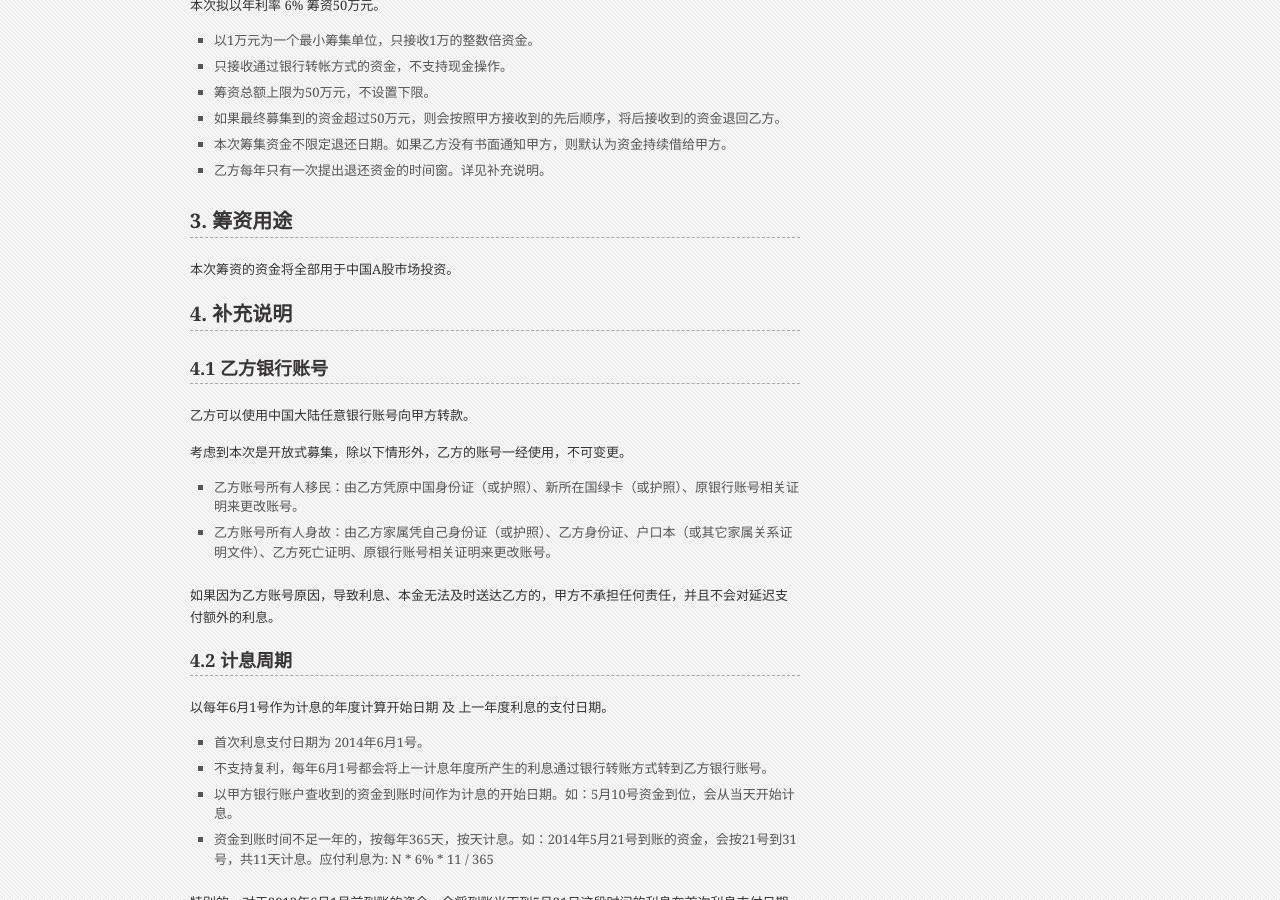
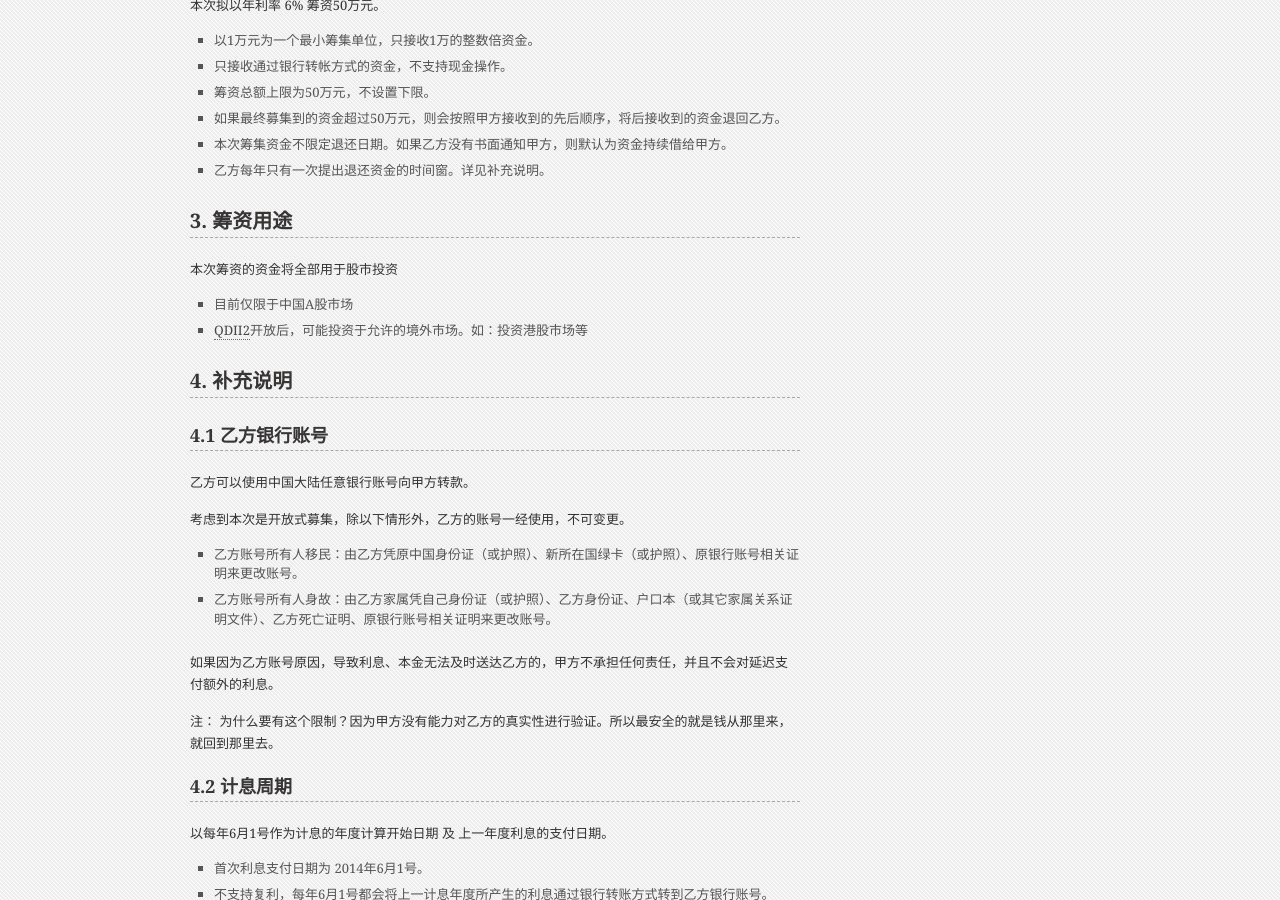
Before and after one commit to fanhongtao/fanhongtao.github.com, a Jekyll site: the page built from _posts/2013-05-10-borrow-plan.md, in a window 1280 px wide and 900 px high, scrolled down 719 px. Built offline with Jekyll 4.4.1, drawn with Linux system fonts in a browser that asks for light colours; Markdown is read by kramdown in place of the engine named in the settings; comment, search, counter and statistics services are not loaded; some of the changed text lies outside the part shown.

Commit message:
Update: borrow-plan to V0.3

```diff
--- a/_posts/2013-05-10-borrow-plan.md
+++ b/_posts/2013-05-10-borrow-plan.md
@@ -37,7 +37,10 @@ copyright: cn
 
 # 3. 筹资用途
 
-本次筹资的资金将全部用于中国A股市场投资。
+本次筹资的资金将全部用于股市投资
+
+* 目前仅限于中国A股市场
+* [QDII2](http://baike.baidu.com/view/9943415.htm)开放后，可能投资于允许的境外市场。如：投资港股市场等
 
 # 4. 补充说明
 
@@ -51,6 +54,8 @@ copyright: cn
 * 乙方账号所有人身故：由乙方家属凭自己身份证（或护照）、乙方身份证、户口本（或其它家属关系证明文件）、乙方死亡证明、原银行账号相关证明来更改账号。
 
 如果因为乙方账号原因，导致利息、本金无法及时送达乙方的，甲方不承担任何责任，并且不会对延迟支付额外的利息。
+
+注： 为什么要有这个限制？因为甲方没有能力对乙方的真实性进行验证。所以最安全的就是钱从那里来，就回到那里去。
 
 ## 4.2 计息周期
 
@@ -114,7 +119,8 @@ copyright: cn
 
 ## 5.2 义务
 
-乙方的联系方式（Email、手机）发生变更时，需要书面通知甲方。
+* 乙方的联系方式（Email、手机）发生变更时，需要书面通知甲方。
+* 乙方必须保证银行账号一直可用
 
 # 6 明细公布
 
@@ -129,3 +135,5 @@ copyright: cn
         <tr><td>李四</td><td>1</td><td>2013-05-18</td></tr>
     </tbody>
 </table>
+
+表格中的“姓名”会显示乙方转账时的银行账号对应的名字。
```
Also changed, not shown: other parts of _posts/2013-05-10-borrow-plan.md (+1 -1 lines).
